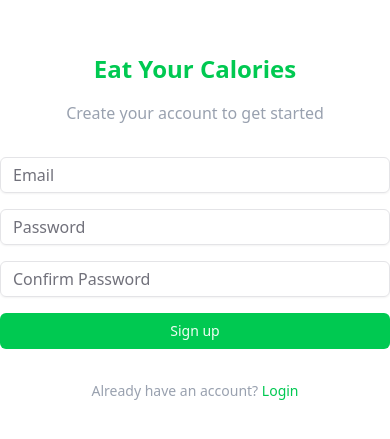
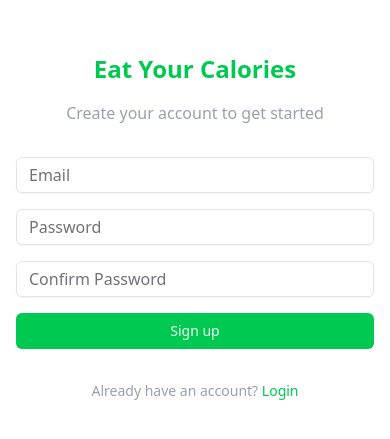
Before and after one commit to matheushf/eat-your-calories, a Next.js app: page /auth/signup in a window 390 px wide. Shown: the part 195-634 px from the top of the page. Built offline with nearby package versions, Linux system fonts and the light colour scheme.

Commit message:
Styles auth

```diff
--- a/src/app/auth/login/page.tsx
+++ b/src/app/auth/login/page.tsx
@@ -27,7 +27,7 @@ export default function LoginPage() {
   };
 
   return (
-    <div className="container max-w-md mx-auto min-h-screen flex items-center justify-center">
+    <div className="container max-w-md mx-auto min-h-screen p-4 sm:p-0 flex items-center justify-center">
       <div className="w-full py-8 text-center">
         <h1 className="text-2xl font-bold text-primary mb-4">Eat Your Calories</h1>
         <p className="text-gray-400 mb-8">Login to your account</p>
--- a/src/app/auth/signup/page.tsx
+++ b/src/app/auth/signup/page.tsx
@@ -27,7 +27,7 @@ export default function SignupPage() {
   };
 
   return (
-    <div className="container max-w-md mx-auto min-h-screen flex items-center justify-center">
+    <div className="container max-w-md mx-auto min-h-screen flex items-center justify-center p-4 sm:p-0">
       <div className="w-full py-8 text-center">
         <h1 className="text-2xl font-bold text-primary mb-4">
           Eat Your Calories
```
